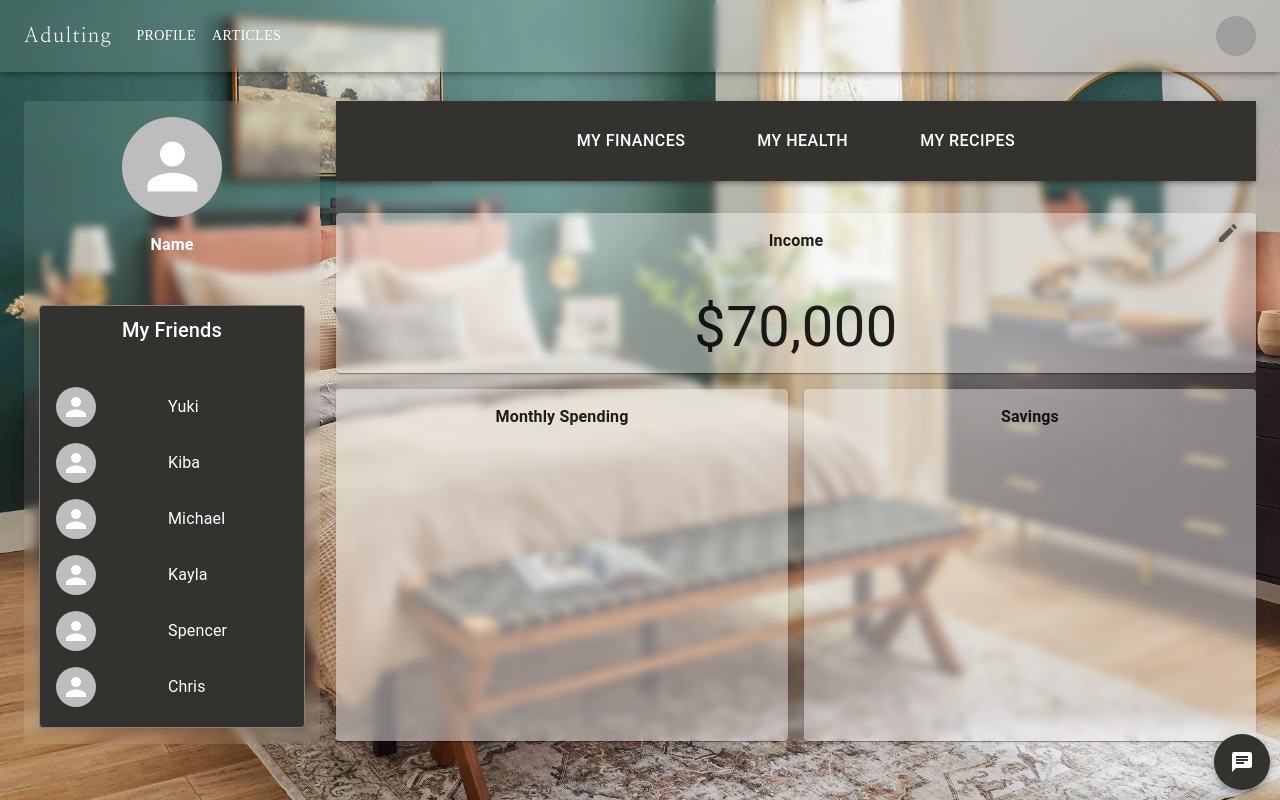
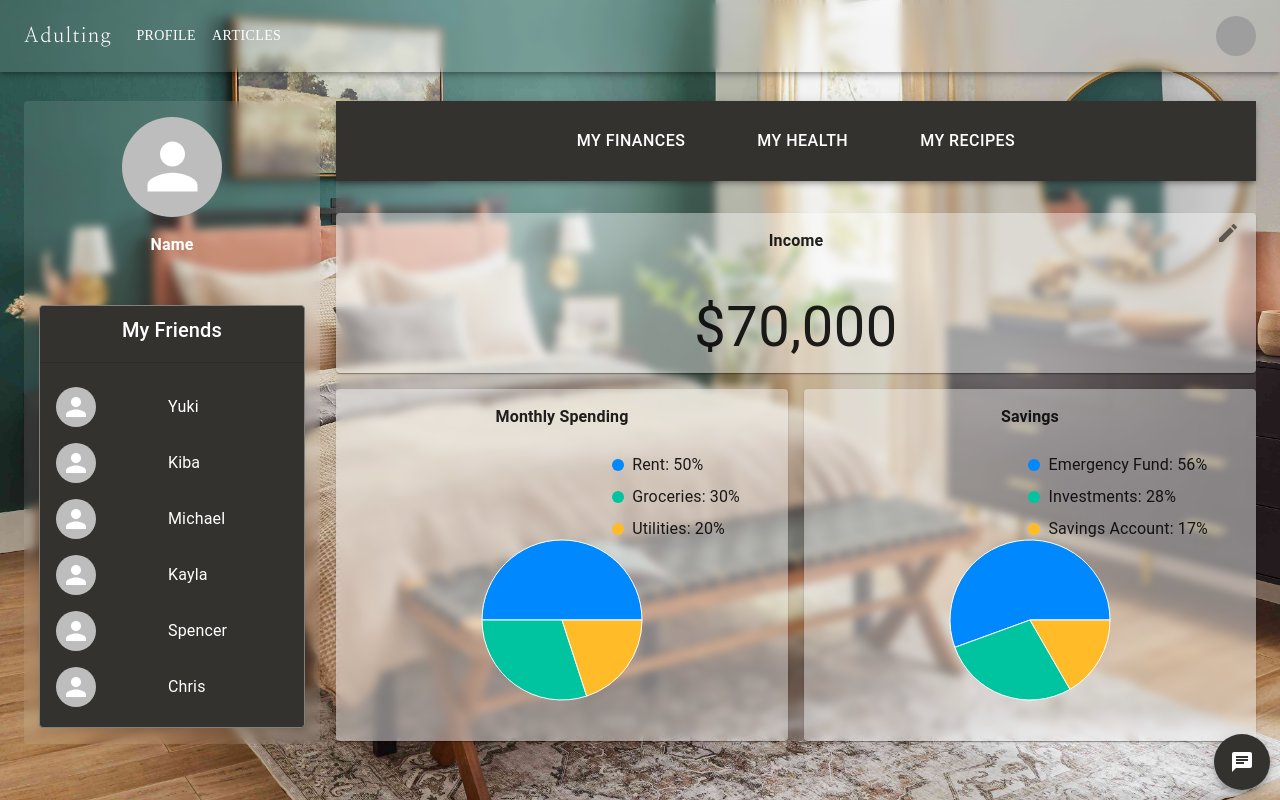
Before and after one commit to CCUE96/Adulting, a React (Vite) app in the folder Frontend/: page /profile in a window 1280 px wide. Built offline with nearby package versions, Linux system fonts and the light colour scheme; grey boxes are pictures that could not be loaded.

Commit message:
added pie charts and legends onto the profile finances page

```diff
--- a/Frontend/package.json
+++ b/Frontend/package.json
@@ -16,7 +16,8 @@
     "@mui/material": "^5.16.5",
     "react": "^18.3.1",
     "react-dom": "^18.3.1",
-    "react-router-dom": "^6.25.1"
+    "react-router-dom": "^6.25.1",
+    "recharts": "^2.12.7"
   },
   "devDependencies": {
     "@types/react": "^18.3.3",
--- /dev/null
+++ b/Frontend/src/components/profile/customLegend.jsx
@@ -0,0 +1,25 @@
+import React from 'react';
+import { Box, Typography } from '@mui/material';
+
+const CustomLegend = ({ data }) => {
+  return (
+    <Box sx={{ display: 'flex', flexDirection: 'column', marginLeft: '1rem' }}>
+      {data.map((entry, index) => (
+        <Box key={`legend-item-${index}`} sx={{ display: 'flex', alignItems: 'center', marginBottom: '0.5rem' }}>
+          <Box
+            sx={{
+              width: '12px',
+              height: '12px',
+              backgroundColor: entry.fill,
+              borderRadius: '50%',
+              marginRight: '0.5rem',
+            }}
+          />
+          <Typography>{`${entry.name}: ${(entry.percent * 100).toFixed(0)}%`}</Typography>
+        </Box>
+      ))}
+    </Box>
+  );
+};
+
+export default CustomLegend;
--- a/Frontend/src/components/profile/finance/finance.jsx
+++ b/Frontend/src/components/profile/finance/finance.jsx
@@ -1,6 +1,8 @@
 import EditIcon from '@mui/icons-material/Edit';
 import { useState } from 'react';
-import { Grid, Paper, Typography, IconButton, TextField } from '@mui/material';
+import { Grid, Paper, Typography, IconButton, TextField, Box } from '@mui/material';
+import { PieChart, Pie, Tooltip, Cell } from 'recharts';
+import CustomLegend from '../customLegend';
 
 const Finances = () => {
   const [isEditing, setIsEditing] = useState(false);
@@ -26,6 +28,29 @@ const Finances = () => {
     return number.toString().replace(/\B(?=(\d{3})+(?!\d))/g, ",");
   };
 
+  const spendingData = [
+    { name: 'Rent', value: 500 },
+    { name: 'Groceries', value: 300 },
+    { name: 'Utilities', value: 200 },
+  ];
+
+  const savingsData = [
+    { name: 'Emergency Fund', value: 1000 },
+    { name: 'Investments', value: 500 },
+    { name: 'Savings Account', value: 300 },
+  ];
+
+  const colors = ['#0088FE', '#00C49F', '#FFBB28'];
+
+  const getPieChartData = (data) => {
+    const total = data.reduce((acc, cur) => acc + cur.value, 0);
+    return data.map((entry, index) => ({
+      ...entry,
+      fill: colors[index % colors.length],
+      percent: entry.value / total,
+    }));
+  };
+
   return (
     <Grid container spacing={2} sx={{ height: { sm: '65vh', xs: '100vh'}, marginTop: '1rem'}}>
       <Grid item xs={12} sm={12}>
@@ -47,14 +72,60 @@ const Finances = () => {
         </Paper>
       </Grid>
       <Grid item xs={12} sm={6}>
-        <Paper sx={{ height: { xs: '30vh', sm: '44vh' }, backgroundColor: 'rgba(255, 255, 255, 0.4)'}}>
-          <Typography sx={{ textAlign: 'center', padding: '1rem'}}><strong>Monthly Spending</strong></Typography>
+        <Paper sx={{ position: 'relative', display: 'flex', flexDirection: 'column', alignItems: 'center', height: { xs: '30vh', sm: '44vh' }, backgroundColor: 'rgba(255, 255, 255, 0.4)' }}>
+          <Typography sx={{ padding: '1rem'}}><strong>Monthly Spending</strong></Typography>
+          <Box sx={{ display: 'flex', flex: 1, alignItems: 'center' }}>
+          <Box sx={{ flex: 1 }}>
+          <PieChart width={350} height={350}>
+            <Pie
+              data={spendingData}
+              cx="50%"
+              cy="50%"
+              labelLine={false}
+              outerRadius={80}
+              fill="#8884d8"
+              dataKey="value"
+            >
+              {spendingData.map((entry, index) => (
+                <Cell key={`cell-${index}`} fill={colors[index % colors.length]} />
+              ))}
+            </Pie>
+            <Tooltip />
+          </PieChart>
+          </Box>
+          <Box sx={{ position: 'absolute', top: '3rem', right: '2rem', padding: '1rem' }}>
+          <CustomLegend data={getPieChartData(spendingData)} />
+          </Box>
+          </Box>
           </Paper>
       </Grid>
       <Grid item xs={12} sm={6}>
-        <Paper sx={{ height: { xs: '30vh', sm: '44vh' }, backgroundColor: 'rgba(255, 255, 255, 0.4)'}}>
-        <Typography sx={{ textAlign: 'center', padding: '1rem'}}><strong>Savings</strong></Typography>
-        </Paper>
+      <Paper sx={{ position: 'relative', display: 'flex', flexDirection: 'column', alignItems: 'center', height: { xs: '30vh', sm: '44vh' }, backgroundColor: 'rgba(255, 255, 255, 0.4)' }}>
+          <Typography sx={{ padding: '1rem'}}><strong>Savings</strong></Typography>
+          <Box sx={{ display: 'flex', flex: 1, alignItems: 'center' }}>
+          <Box sx={{ flex: 1 }}>
+          <PieChart width={350} height={350}>
+            <Pie
+              data={savingsData}
+              cx="50%"
+              cy="50%"
+              labelLine={false}
+              outerRadius={80}
+              fill="#8884d8"
+              dataKey="value"
+            >
+              {savingsData.map((entry, index) => (
+                <Cell key={`cell-${index}`} fill={colors[index % colors.length]} />
+              ))}
+            </Pie>
+            <Tooltip />
+          </PieChart>
+          </Box>
+          <Box sx={{ position: 'absolute', top: '3rem', right: '2rem', padding: '1rem'  }}>
+              <CustomLegend data={getPieChartData(savingsData)} />
+            </Box>
+          </Box>
+          </Paper>
       </Grid>
     </Grid>
   );
```
Also changed, not shown: 1 other file (tests, documents, lock files or other folders).
